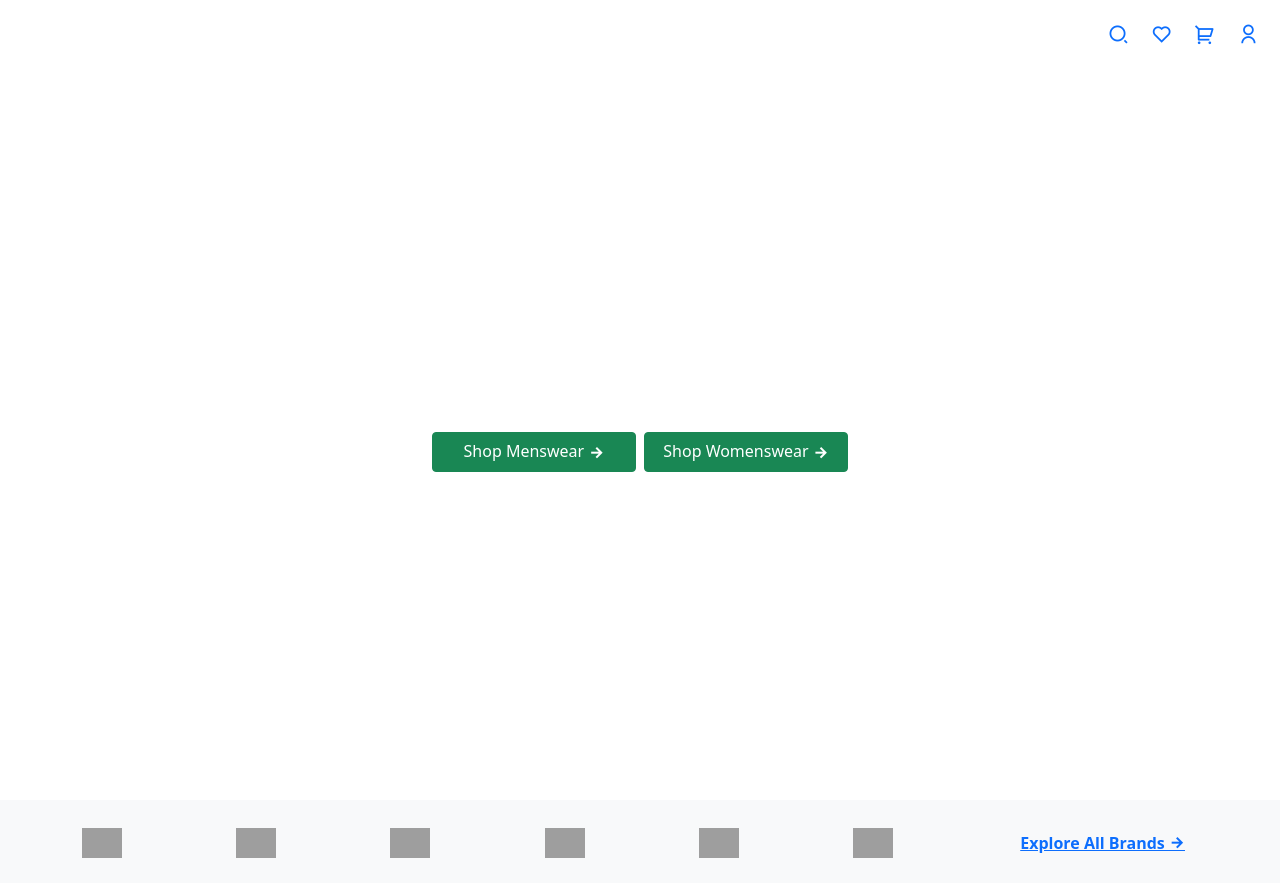
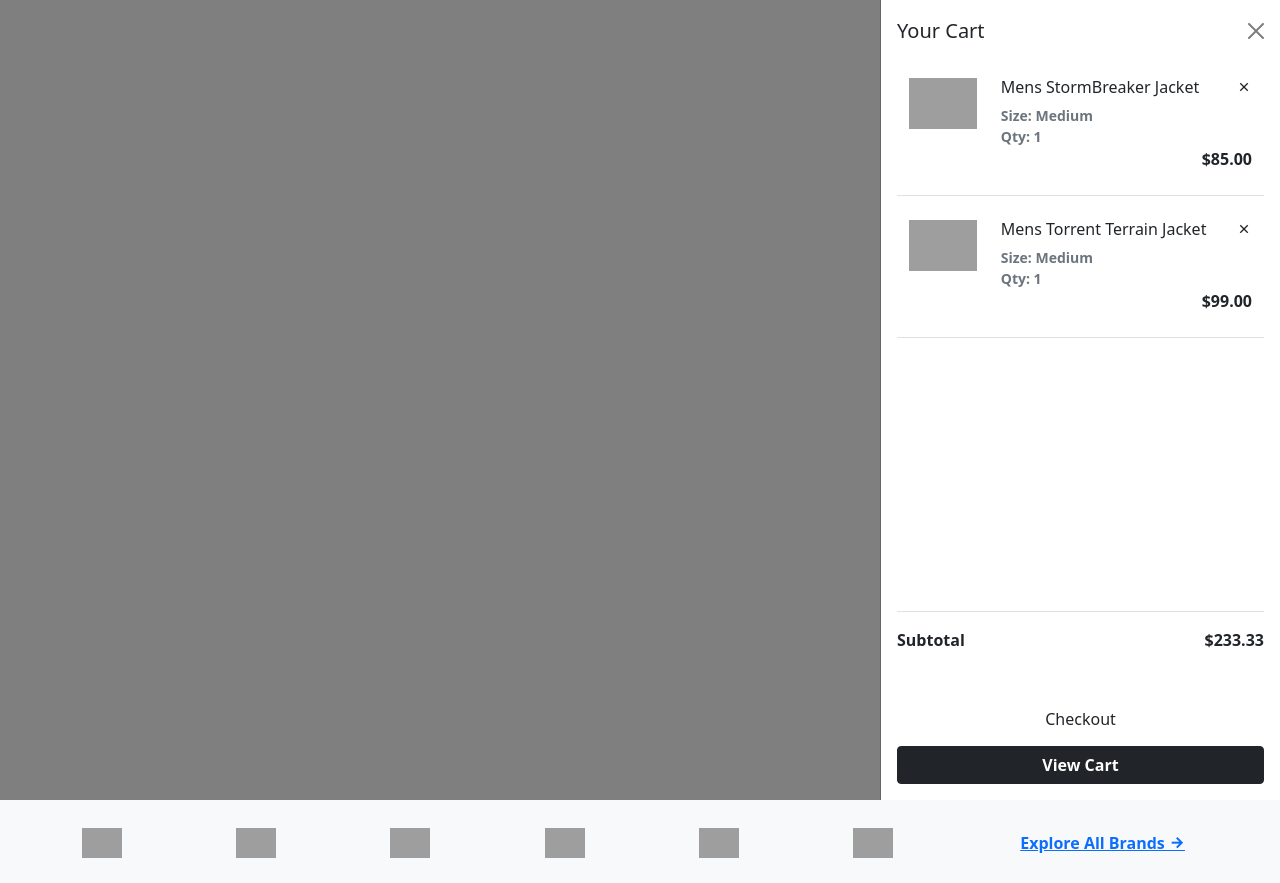
Before and after one commit to thanhhung270502/VLNHShop, a PHP site: page / in a window 1280 px wide. Shown: the top 883 px of the page. Run offline with PHP 8.4, Linux system fonts and the light colour scheme; grey boxes are pictures that could not be loaded.

Commit message:
Change home page and add cart offcanvas

```diff
--- a/app/assets/css/homepage.css
+++ b/app/assets/css/homepage.css
@@ -17,3 +17,6 @@
     /* width: 80%; */
     background-position: 10% 10%;
 }
+.btn-orange{
+    background-color: rgb(220, 99, 0);
+}
--- a/app/views/header.php
+++ b/app/views/header.php
@@ -12,7 +12,7 @@
                         <!-- End of Logo -->
 
                         <!-- Start of Text -->
-                        <span class="fs-5">Alpine</span>
+                        <span class="fs-5">VLNH</span>
                         <!-- End of Text -->
                     </div>
                     <!-- End of Navigation Brand -->
@@ -73,72 +73,6 @@
                         </li>
                         <!-- Menswear Menu -->
 
-                        <!-- Womenswear Menu -->
-                        <li class="nav-item me-lg-4 dropdown position-static">
-                            <a class="nav-link fw-bolder dropdown-toggle py-lg-4 text-white" href="#" role="button" data-bs-toggle="dropdown" aria-haspopup="true" aria-expanded="false">
-                                Womenswear
-                            </a>
-                            <!-- Womenswear Dropdown menu -->
-                            <div class="container-fluid dropdown-menu ">
-                                <div class="row d-flex" style="height: 300px;">
-                                    <!-- Dropdown Content -->
-                                    <div class="col align-self-center">
-                                        <div class="row">
-                                            <div class="col-6">
-                                                <h6 class="dropdown-header">
-                                                    WATERPROOF LAYERS
-                                                </h6>
-                                                <ul class="list-unstyled">
-                                                    <li class="dropdown-list-item>"><a class="dropdown-item" href="#">Sample Jacket</a></li>
-                                                    <li class="dropdown-list-item>"><a class="dropdown-item" href="#">Sample Jacket</a></li>
-                                                    <li class="dropdown-list-item>"><a class="dropdown-item" href="#">Sample Jacket</a></li>
-                                                    <li class="dropdown-list-item>"><a class="dropdown-item" href="#">Sample Jacket</a></li>
-                                                    <li class="dropdown-list-item>"><a class="dropdown-item" href="#">Sample Jacket</a></li>
-                                                </ul>
-                                            </div>
-                                            <div class="col-6">
-                                                <h6 class="dropdown-header">
-                                                    BRANDS
-                                                </h6>
-                                                <ul class="list-unstyled">
-                                                    <li class="dropdown-list-item>"><a class="dropdown-item" href="#">Sample Brand</a></li>
-                                                    <li class="dropdown-list-item>"><a class="dropdown-item" href="#">Sample Brand</a></li>
-                                                    <li class="dropdown-list-item>"><a class="dropdown-item" href="#">Sample Brand</a></li>
-                                                    <li class="dropdown-list-item>"><a class="dropdown-item" href="#">Sample Brand</a></li>
-                                                    <li class="dropdown-list-item>"><a class="dropdown-item" href="#">Sample Brand</a></li>
-                                                </ul>
-                                            </div>
-                                        </div>
-                                    </div>
-                                    <!-- Dropdown Content -->
-
-                                    <!-- Dropdown Image -->
-                                    <div class="col">
-                                        <div class="bg-image bg-pos-center-center h-100" style="background-image: url('https://mdbcdn.b-cdn.net/img/Photos/Others/images/76.webp');"></div>
-                                    </div>
-                                    <!-- Dropdown Image -->
-                                </div>
-                            </div>
-                            <!-- Menswear Dropdown menu -->
-                        </li>
-                        <!-- Womenswear Menu -->
-
-                        <!-- Kidswear -->
-                        <li class="nav-item me-lg-4 dropdown position-static">
-                            <a class="nav-link fw-bolder py-lg-4 text-white" href="#">
-                                Kidswear
-                            </a>
-                        </li>
-                        <!-- Kidswear -->
-
-                        <!-- Kidswear -->
-                        <li class="nav-item me-lg-4 dropdown position-static">
-                            <a class="nav-link fw-bolder py-lg-4 text-white" href="#">
-                                Sale Items
-                            </a>
-                        </li>
-                        <!-- Kidswear -->
-
                     </ul>
                     <!-- End Button for MainNav -->
                 </div>
@@ -150,7 +84,7 @@
                     <!-- Navbar Search-->
                     <li class="ms-1 d-inline-block">
                         <button class="btn btn-link px-2 text-decoration-none d-flex align-items-center" data-pr-search>
-                            <i class="ri-search-2-line ri-lg align-middle"></i>
+                            <i class="ri-search-2-line ri-lg align-middle text-white"></i>
                         </button>
                     </li>
                     <!-- /Navbar Search-->
@@ -158,15 +92,15 @@
                     <!-- Navbar Wishlist-->
                     <li class="ms-1 d-none d-lg-inline-block">
                         <a class="btn btn-link px-2 py-0 text-decoration-none d-flex align-items-center" href="#">
-                            <i class="ri-heart-line ri-lg align-middle"></i>
+                            <i class="ri-heart-line ri-lg align-middle text-white"></i>
                         </a>
                     </li>
                     <!-- /Navbar Wishlist-->
 
                     <!-- Navbar Cart-->
                     <li class="ms-1 d-inline-block position-relative">
-                        <a class="btn btn-link px-2 text-decoration-none d-flex align-items-center" href="./cart.php">
-                            <i class="ri-shopping-cart-2-line ri-lg align-middle position-relative z-index-10"></i>
+                        <a class="btn btn-link px-2 text-decoration-none d-flex align-items-center" data-bs-toggle="offcanvas" data-bs-target="#offcanvasCart" aria-controls="offcanvasCart" href="./cart.php">
+                            <i class="ri-shopping-cart-2-line ri-lg align-middle position-relative z-index-10 text-white"></i>
                         </a>
                     </li>
                     <!-- /Navbar Cart-->
@@ -174,10 +108,18 @@
                     <!-- Navbar Login-->
                     <li class="ms-1 d-none d-lg-inline-block">
                         <a class="btn btn-link px-2 text-decoration-none d-flex align-items-center" href="#">
-                            <i class="ri-user-line ri-lg align-middle"></i>
+                            <i class="ri-user-line ri-lg align-middle text-white"></i>
                         </a>
                     </li>
                     <!-- /Navbar Login-->
+
+                    <!-- Navbar Sign In -->
+                    <li class="ms-1 d-none d-lg-inline-block">
+                        <a class="text-white text-decoration-none fw-bold" href="./login.php">
+                            Sign In
+                        </a>
+                    </li>
+                    <!-- /Navbar Sign In -->
 
                 </ul>
                 <!-- Navigation Icons -->
@@ -187,3 +129,67 @@
     <!-- Navbar -->
 </div>
 <!-- Navbar -->
+
+<!-- Offcanvas for Cart -->
+<div class="offcanvas offcanvas-end show" tabindex="-1" id="offcanvasCart" style="visibility: visible;" aria-modal="true" role="dialog">
+    <div class="offcanvas-header d-flex align-items-center">
+        <h5 class="offcanvas-title" id="offcanvasCartLabel">Your Cart</h5>
+        <button type="button" class="btn-close text-reset" data-bs-dismiss="offcanvas" aria-label="Close"></button>
+    </div>
+    <div class="offcanvas-body">
+        <div class="d-flex flex-column justify-content-between w-100 h-100">
+            <div>
+
+                <!-- Cart Product-->
+                <div class="row mx-0 pb-4 mb-4 border-bottom">
+                    <div class="col-3">
+                        <picture class="d-block bg-light">
+                            <img class="img-fluid" src="../assets/images/products/product-1.jpg" alt="Bootstrap 5 Template by Pixel Rocket">
+                        </picture>
+                    </div>
+                    <div class="col-9">
+                        <div>
+                            <h6 class="justify-content-between d-flex align-items-start mb-2">
+                                Mens StormBreaker Jacket
+                                <i class="ri-close-line"></i>
+                            </h6>
+                            <small class="d-block text-muted fw-bolder">Size: Medium</small>
+                            <small class="d-block text-muted fw-bolder">Qty: 1</small>
+                        </div>
+                        <p class="fw-bolder text-end m-0">$85.00</p>
+                    </div>
+                </div>
+
+                <!-- Cart Product-->
+                <div class="row mx-0 pb-4 mb-4 border-bottom">
+                    <div class="col-3">
+                        <picture class="d-block bg-light">
+                            <img class="img-fluid" src="../assets/images/products/product-2.jpg" alt="Bootstrap 5 Template by Pixel Rocket">
+                        </picture>
+                    </div>
+                    <div class="col-9">
+                        <div>
+                            <h6 class="justify-content-between d-flex align-items-start mb-2">
+                                Mens Torrent Terrain Jacket
+                                <i class="ri-close-line"></i>
+                            </h6>
+                            <small class="d-block text-muted fw-bolder">Size: Medium</small>
+                            <small class="d-block text-muted fw-bolder">Qty: 1</small>
+                        </div>
+                        <p class="fw-bolder text-end m-0">$99.00</p>
+                    </div>
+                </div>
+
+            </div>
+            <div class="border-top pt-3">
+                <div class="d-flex justify-content-between align-items-center">
+                    <p class="m-0 fw-bolder">Subtotal</p>
+                    <p class="m-0 fw-bolder">$233.33</p>
+                </div>
+                <a href="./checkout.html" class="btn btn-orange btn-orange-chunky mt-5 mb-2 d-block text-center">Checkout</a>
+                <a href="./cart.html" class="btn btn-dark fw-bolder d-block text-center transition-all opacity-50-hover">View Cart</a>
+            </div>
+        </div>
+    </div>
+</div>
+<!-- /Offcanvas for Cart -->
--- a/app/views/index.php
+++ b/app/views/index.php
@@ -5,7 +5,7 @@
     <meta charset="UTF-8">
     <meta http-equiv="X-UA-Compatible" content="IE=edge">
     <meta name="viewport" content="width=device-width, initial-scale=1.0">
-    <title>Document</title>
+    <title>VLNH</title>
 
     <link href="https://cdn.jsdelivr.net/npm/bootstrap@5.0.2/dist/css/bootstrap.min.css" rel="stylesheet" integrity="sha384-EVSTQN3/azprG1Anm3QDgpJLIm9Nao0Yz1ztcQTwFspd3yD65VohhpuuCOmLASjC" crossorigin="anonymous">
     <link href="https://cdn.jsdelivr.net/npm/remixicon@2.5.0/fonts/remixicon.css" rel="stylesheet">
@@ -29,15 +29,12 @@
             <div class="container d-flex flex-column justify-content-center align-items-center position-relative z-index-10 text-white h-100">
 
                 <!-- Hero Text -->
-                <h1 class="display-1 fw-bold px-2 px-md-5 text-center mx-auto col-lg-8 mt-md-0" data-aos="fade-up" data-aos-delay="1000">Hero Text</h1>
+                <h1 class="display-5 fw-bold px-2 px-md-5 text-center mx-auto col-lg-8 mt-md-0" data-aos="fade-up" data-aos-delay="1000">VHLN sẽ đồng hành với bạn trên những con đường phía trước.</h1>
                 <!-- /Hero Text -->
 
                 <!-- Hero Buttons -->
-                <div class="d-md-flex justify-content-center mt-4 mb-3 my-md-5" style="width: 38%;">
-                    <a href="#" class="btn btn-skew-left btn-success text-white mx-1 w-100 w-md-auto mb-2 mb-md-0"><span>Shop
-                            Menswear <i class="ri-arrow-right-line align-middle fw-bold"></i></span></a>
-                    <a href="#" class="btn btn-skew-left btn-success text-white mx-1 w-100 w-md-auto mb-2 mb-md-0" style="width: 300px;"><span>Shop
-                            Womenswear <i class="ri-arrow-right-line align-middle fw-bold"></i></span></a>
+                <div class="d-md-flex justify-content-center mt-4 mb-3 my-md-5" style="width: 50%;">
+                    <a href="#" class="btn btn-lg btn-skew-left btn-orange text-white mx-1 w-50 w-md-auto mb-2 mb-md-0"><span>Sản phẩm của chúng tôi <i class="ri-arrow-right-line align-middle fw-bold"></i></span></a>
                 </div>
                 <!-- /Hero Buttons -->
 
@@ -111,8 +108,8 @@
                 <div class="row g-5">
                     <div class="col-12 col-md-7">
                         <div class="m-0">
-                            <p class="small fw-bolder text-uppercase tracking-wider mb-2 text-muted">Hiking Essentials</p>
-                            <h2 class="display-5 fw-bold mb-6">Our Latest Must-Have Products</h2>
+                            <p class="small fw-bolder text-uppercase tracking-wider mb-2 text-muted">VLHN SHOP</p>
+                            <h2 class="display-4 fw-bold mb-6">Những sản phẩm mới nhất của chúng tôi</h2>
                             <div class="px-8 position-relative">
 
                                 <!-- Start Linked Carousel -->
```
